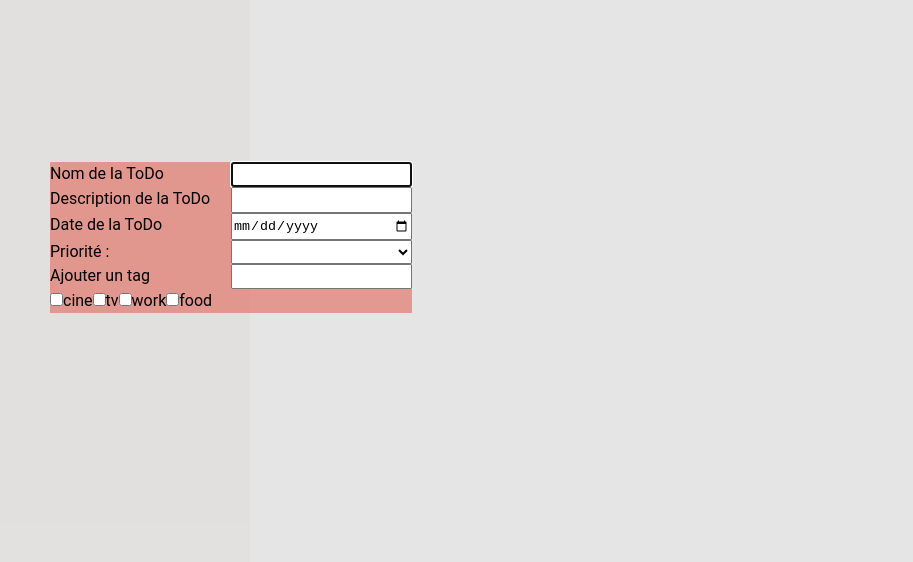
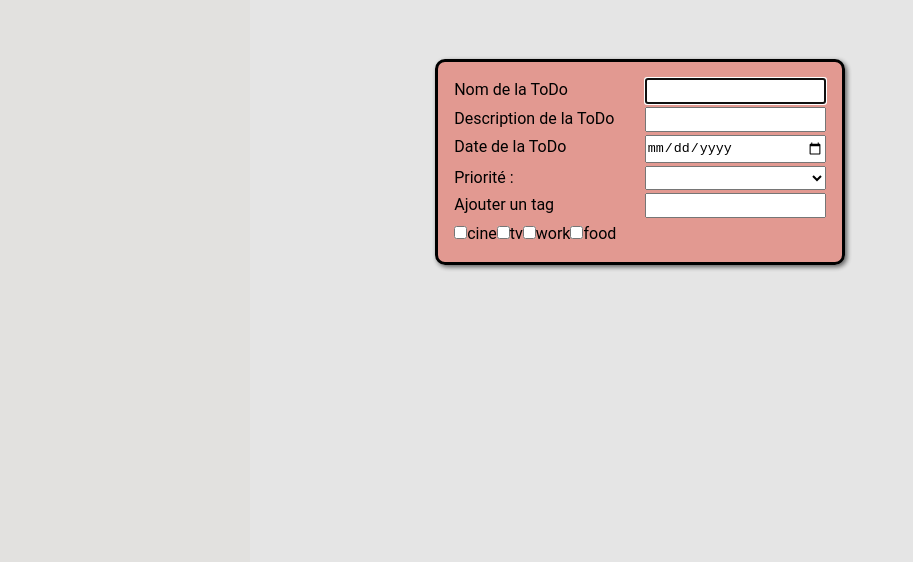
Before and after one commit to gr-pf/odin-todo-list, a website built with webpack: page src/template.html in a window 1280 px wide. Shown: the part 238-800 px from the top of the page, without its empty margins (0-913 px from the left). Built offline with nearby package versions, Linux system fonts and the light colour scheme.

Commit message:
Add dialog form style

```diff
--- a/src/style.css
+++ b/src/style.css
@@ -116,16 +116,41 @@ li {
   gap: 0.5rem;
 }
 
+.form-todo-wrapper {
+  margin: auto;
+  background-color: hsla(from var(--accent-color) h s l / 0.5);
+  padding: 1rem;
+  border-radius: 10px;
+  box-shadow: 2px 2px 5px 0px rgba(0, 0, 0, 0.6);
+}
+
 .form-todo {
-  position: fixed;
-  top: 50%;
+  display: grid;
+  row-gap: 0.2rem;
+  column-gap: 0.6rem;
+  grid-template-columns: 1fr 1fr;
+}
 
-  left: 50%;
-  left: 50px;
-  max-width: 600px;
-  /*transform: translate(-50%, -50%);*/
+.form-todo-tags {
+  grid-column: 1/3;
+  display: flex;
+  justify-content: space-around;
+  flex-wrap: wrap;
+  gap: 0.5rem;
+}
 
-  display: grid;
-  grid-template-columns: 1fr 1fr;
-  background-color: hsla(from var(--accent-color) h s l / 0.5);
+.form-todo-tag {
+  display: flex;
+  gap: 0.3rem;
 }
+
+.form-todo-btn {
+  grid-column: 1/3;
+  width: auto;
+  justify-self: center;
+  margin-top: 1.4rem;
+  padding: 0.2rem 0.4rem;
+  border-radius: 6px;
+  border: 1px solid black;
+  box-shadow: 3px 3px 10px 0px rgba(0, 0, 0, 0.6);
+}
```
